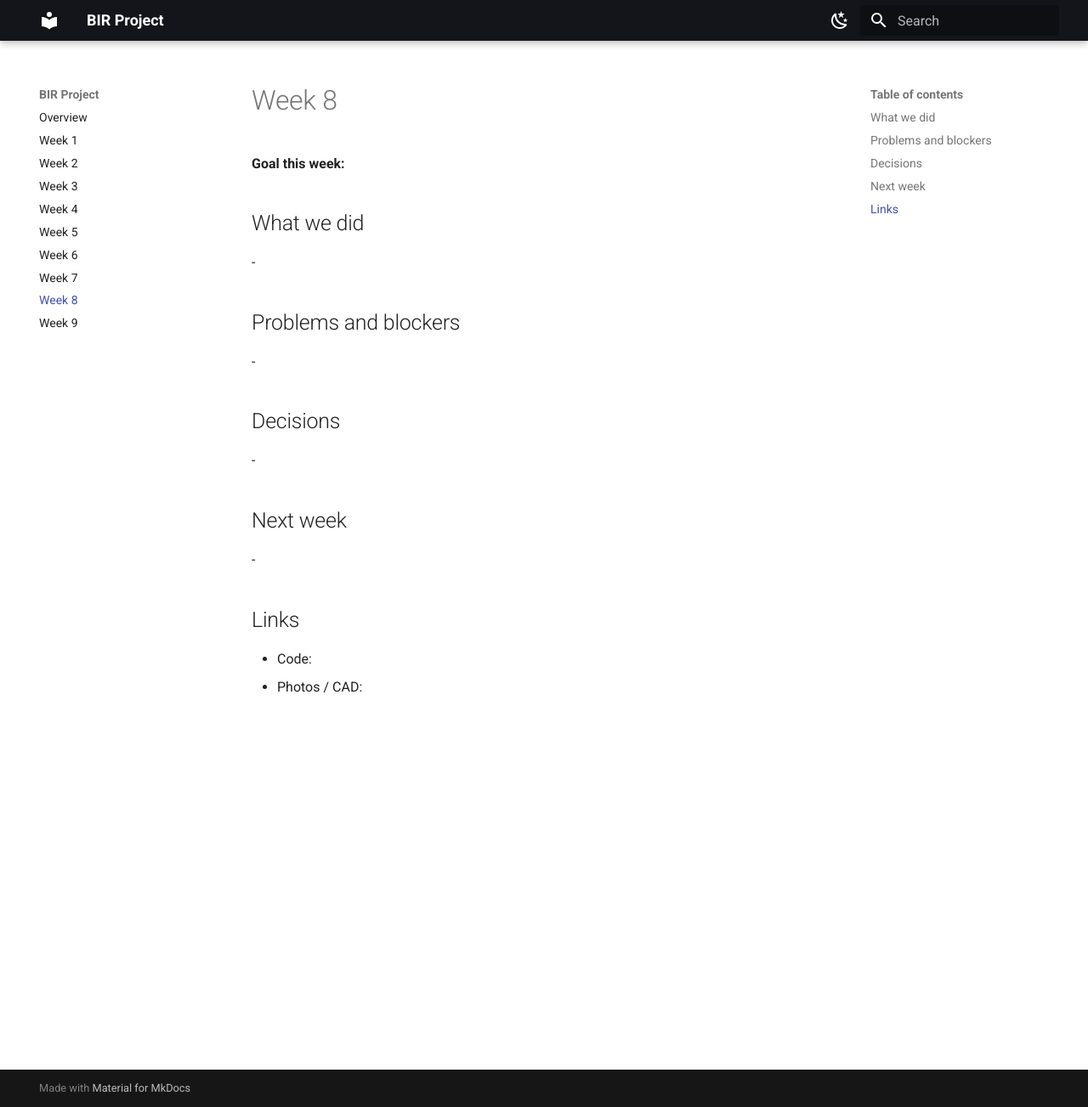
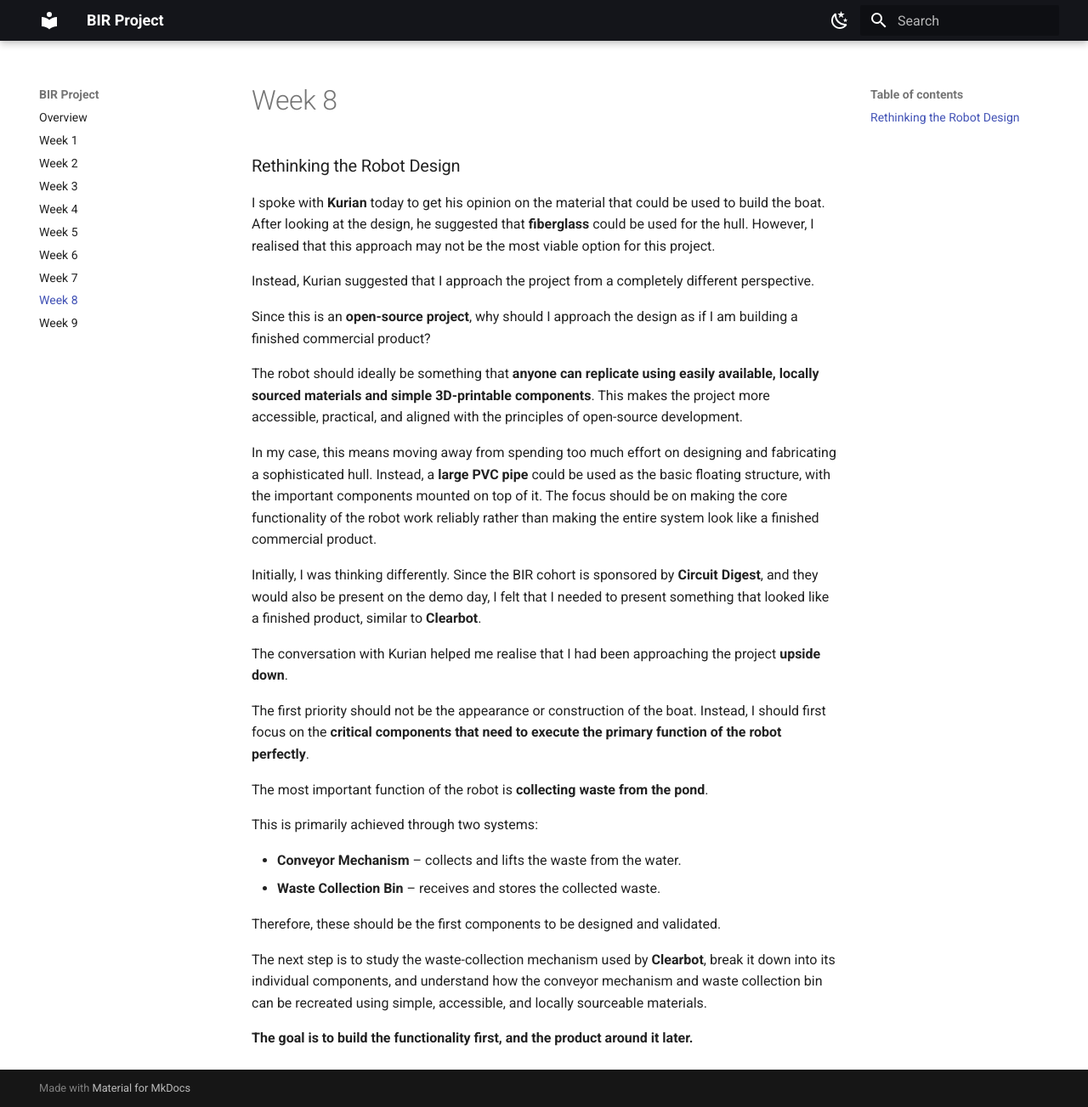
Before and after one commit to BuilderinResidencyTinkerspace/AURABot, an MkDocs documentation site: the page built from docs/week-08.md, in a window 1280 px wide and 1303 px high. Shown: the whole window at 85% size. Built offline with MkDocs 1.6.1 and Material for MkDocs 9.7.7, drawn with Linux system fonts in a browser that asks for light colours.

Commit message:
Rethink robot design for accessibility and functionality
Revised project approach to focus on accessibility and core functionality over aesthetics. Emphasized the importance of using locally sourced materials and simple components for the robot design.

```diff
--- a/docs/week-08.md
+++ b/docs/week-08.md
@@ -1,24 +1,32 @@
 # Week 8
 
-**Goal this week:**
+### Rethinking the Robot Design
 
-## What we did
+I spoke with **Kurian** today to get his opinion on the material that could be used to build the boat. After looking at the design, he suggested that **fiberglass** could be used for the hull. However, I realised that this approach may not be the most viable option for this project.
 
--
+Instead, Kurian suggested that I approach the project from a completely different perspective.
 
-## Problems and blockers
+Since this is an **open-source project**, why should I approach the design as if I am building a finished commercial product?
 
--
+The robot should ideally be something that **anyone can replicate using easily available, locally sourced materials and simple 3D-printable components**. This makes the project more accessible, practical, and aligned with the principles of open-source development.
 
-## Decisions
+In my case, this means moving away from spending too much effort on designing and fabricating a sophisticated hull. Instead, a **large PVC pipe** could be used as the basic floating structure, with the important components mounted on top of it. The focus should be on making the core functionality of the robot work reliably rather than making the entire system look like a finished commercial product.
 
--
+Initially, I was thinking differently. Since the BIR cohort is sponsored by **Circuit Digest**, and they would also be present on the demo day, I felt that I needed to present something that looked like a finished product, similar to **Clearbot**.
 
-## Next week
+The conversation with Kurian helped me realise that I had been approaching the project **upside down**.
 
--
+The first priority should not be the appearance or construction of the boat. Instead, I should first focus on the **critical components that need to execute the primary function of the robot perfectly**.
 
-## Links
+The most important function of the robot is **collecting waste from the pond**.
 
-- Code:
-- Photos / CAD:
+This is primarily achieved through two systems:
+
+* **Conveyor Mechanism** – collects and lifts the waste from the water.
+* **Waste Collection Bin** – receives and stores the collected waste.
+
+Therefore, these should be the first components to be designed and validated.
+
+The next step is to study the waste-collection mechanism used by **Clearbot**, break it down into its individual components, and understand how the conveyor mechanism and waste collection bin can be recreated using simple, accessible, and locally sourceable materials.
+
+**The goal is to build the functionality first, and the product around it later.**
```
